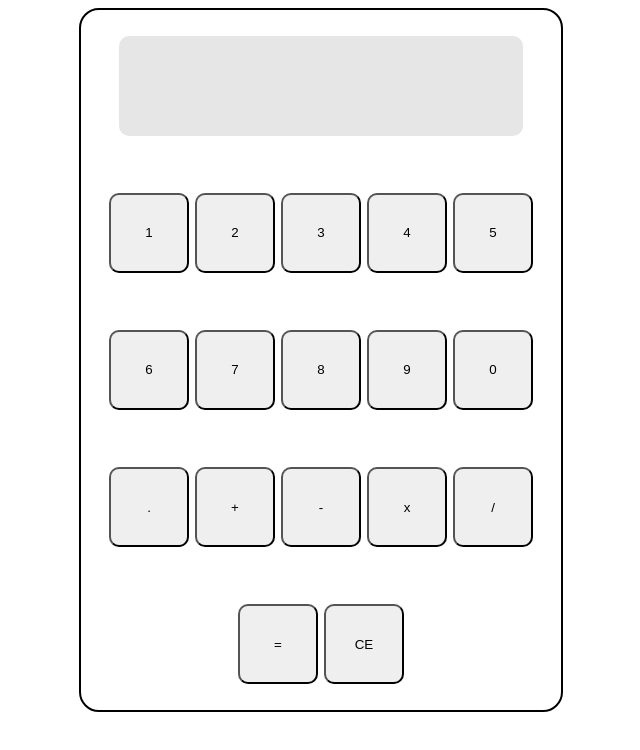
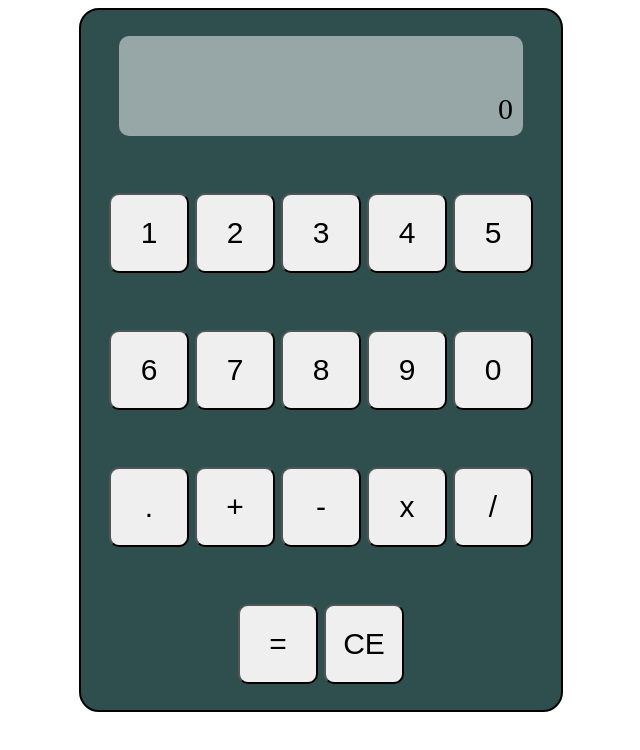
Before and after one commit to idekwat/odin-calculator, a plain HTML site: page index.html in a window 1280 px wide. Both pictures are taken after a click on the button "CE". Shown: the whole page, without its empty margins (327-967 px from the left). Drawn offline with Linux system fonts and the light colour scheme.

Commit message:
Added code to display input and output on calculator

```diff
--- a/index.html
+++ b/index.html
@@ -9,7 +9,7 @@
 
 <body>
 <div class = "container">
-    <div class = "calcDisplay"></div>
+    <div class = "calcDisplay">0</div>
         <button class = "numbers" id = "num1" value = "1">1</button>
         <button class = "numbers"  id = "num2" value = "2">2</button>
         <button class = "numbers"  id = "num3" value = "3">3</button>
--- a/js-scripts.js
+++ b/js-scripts.js
@@ -1,18 +1,19 @@
-
-//scripts here
 
 const numberButton = document.querySelectorAll(".numbers");
 const operatorButton = document.querySelectorAll(".operators");
+
 const equalButton = document.getElementById("equals");
 const clearButton = document.getElementById("clear");
 const periodButton = document.getElementById("period");
+
+const displayHere = document.querySelector(".calcDisplay");
+
 
 let num1 = "";
 let num2 = "";
 let result = null;
 let oprtr = "";
-let useResult = false;
-let hasPeriod = false;
+
 
 function numberInput() {
     numberButton.forEach((button) => {
@@ -23,7 +24,7 @@ function numberInput() {
                 if(num1.charAt(num1.length-1) == "."){
                     periodButton.disabled = true;
                 }
-                console.log("num1 " + num1);
+                displayHere.innerText = num1;
                 operations();
             }
             else if(oprtr == "" ) {
@@ -31,7 +32,7 @@ function numberInput() {
                 if(num1.charAt(num1.length-1) == "."){
                     periodButton.disabled = true;
                 }
-                console.log("num1 " + num1);
+                displayHere.innerText = num1;
                 operations();
             }
             else {
@@ -40,6 +41,7 @@ function numberInput() {
                     periodButton.disabled = true;
                 }
                 console.log("num2 " + num2);
+                displayHere.innerText = num2;
             }
         }
     })
@@ -53,11 +55,13 @@ function operations() {
             }
             else {
                 oprtr = button.textContent;
-                console.log(oprtr);
+                //acts like console.log(oprtr) but for DOM output
+                displayHere.innerText = oprtr;
                 periodButton.disabled = false;
             }
             if(num1 != "" & num2 != "" & oprtr != "") {
                 toCalculate();
+                //acts like console.log(num1) but for DOM output
                 oprtr = button.textContent;
             }
 
@@ -105,7 +109,8 @@ function toCalculate () {
         result = parseFloat(num1);
     }
     periodButton.disabled = false;
-    console.log("Result " + result);
+    //console.log("Result " + result);
+    displayHere.innerText = result;
 }
 
 clearButton.onclick = () => {
@@ -117,5 +122,9 @@ function clearEverything() {
     num2 = "";
     oprtr = "";
     hasOperator = false;
+    displayHere.innerText = "0";
+    periodButton.disabled = false;
+    //console.log("CLEARED");
+    numberInput();
 }
 numberInput();
--- a/styles.css
+++ b/styles.css
@@ -15,19 +15,25 @@ body {
     gap: 6px;
     border: 2px solid black;
     border-radius: 20px;
+    background-color: darkslategrey;
 }
 
 .calcDisplay {
+    display: flex;
     height: 80px;
     width: 80%;
-    background-color: rgba(128, 128, 128, 0.2);
+    background-color: rgba(255, 255, 255, 0.5);
     border-radius: 10px;
     padding: 10px;
     margin: 0px;
+    justify-content: right;
+    align-items: end;
+    font-size: 30px;
 }
 
 button {
     width: 80px;
     height: 80px;
     border-radius: 10px;
+    font-size: 30px;
 }
```
